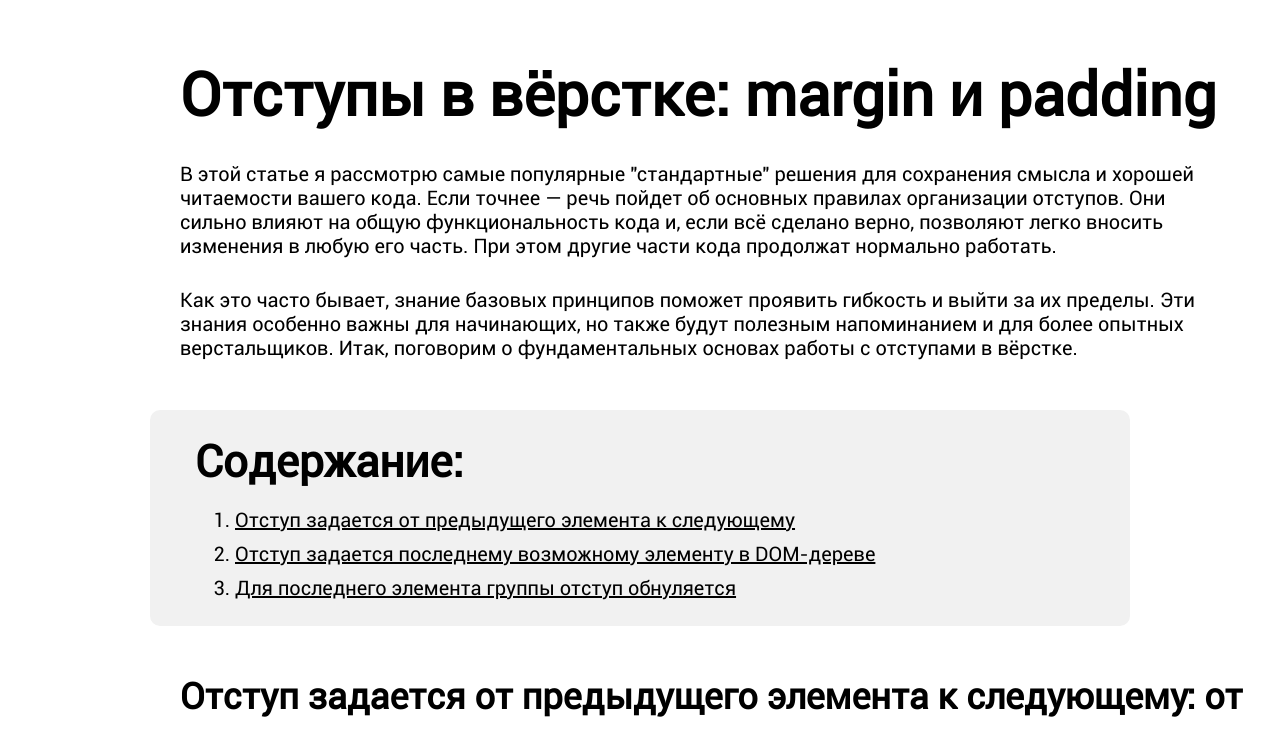
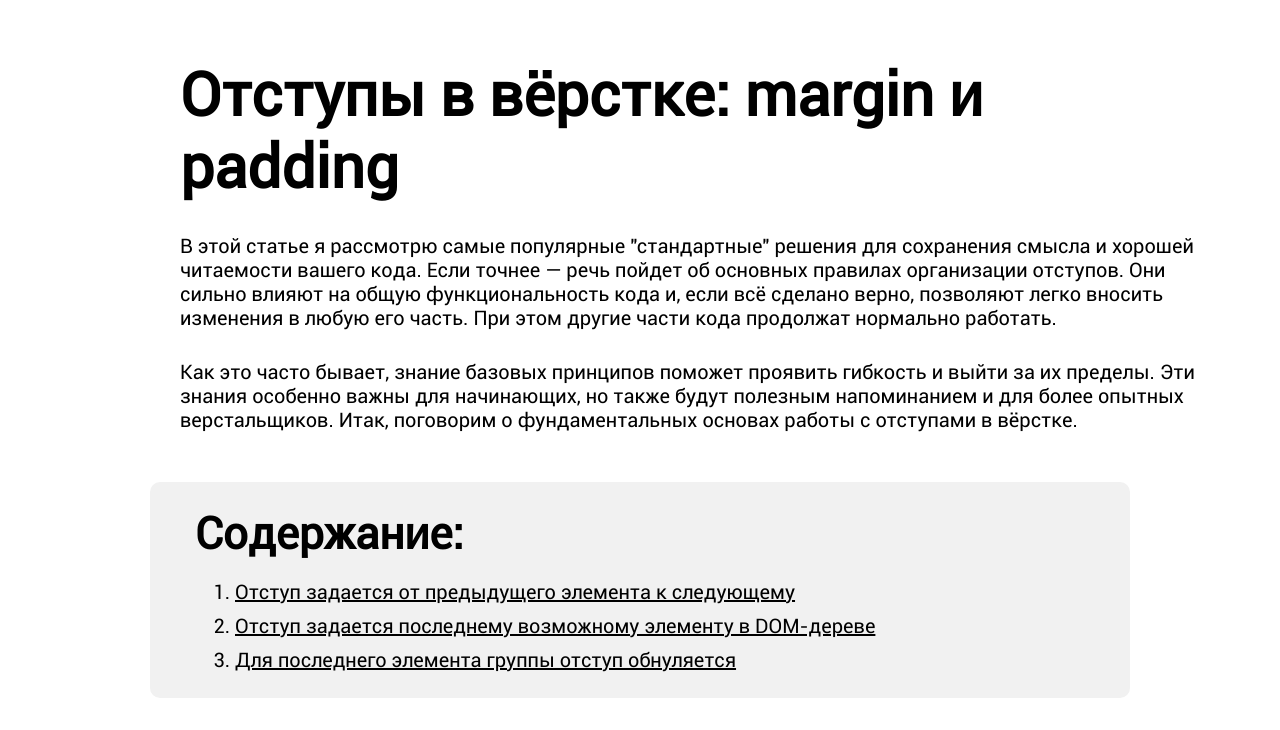
Before and after one commit to MuradIssin/indentation, a plain HTML site: page index.html in a window 1280 px wide. Shown: the top 730 px of the page. Drawn offline with Linux system fonts and the light colour scheme; files whose address does not match are found by name.

Commit message:
исправления 05 марта 2023

```diff
--- a/css/article/block.css
+++ b/css/article/block.css
@@ -1,11 +1,10 @@
 .block {
   padding-left: 30px;
-  /* width: 1080px; */
   width: 1110px;
+  margin-bottom: 50px;
 }
 
 .block__title {
-  padding-top: 50px;
   font-weight: 900;
   font-size: 36px;
   line-height: 43px;
--- a/css/article/content.css
+++ b/css/article/content.css
@@ -1,13 +1,10 @@
 .content {
-  padding-top: 50px;
-}
-
-.content__border {
   background-color: #F1F1F1;
   border-radius: 10px;
   padding-left: 45px;
   padding-top: 1px;
   padding-bottom: 1px;
+  margin-bottom: 50px;
 }
 
 .content__title {
--- a/css/article/discription.css
+++ b/css/article/discription.css
@@ -1,15 +1,17 @@
-.discription {
-  padding-left: 30px;
-  width: 1080px;
-}
-
-.discription__title {
+.article__title {
   font-size: 60px;
   font-weight: 900;
   line-height: 72px;
   padding-top: 60px;
   margin-bottom: 30px;
   text-align: left;
+  padding-left: 30px;
+}
+
+.discription {
+  padding-left: 30px;
+  width: 1080px;
+  padding-bottom: 50px;
 }
 
 .discription__text {
--- a/css/article/total.css
+++ b/css/article/total.css
@@ -1,7 +1,3 @@
-.total {
-  padding-top: 50px;
-}
-
 .total__border {
   background-color: #F1F1F1;
   border-radius: 10px;
--- a/index.html
+++ b/index.html
@@ -19,9 +19,8 @@
 <body>
   <article class="article">
     <div class="container">
-
+      <h1 class="article__title">Отступы в вёрстке: margin и padding</h1>
       <div class="discription">
-        <h1 class="discription__title">Отступы в вёрстке: margin и padding</h1>
         <p class="discription__text">В этой статье я рассмотрю самые популярные "стандартные" решения для сохранения
           смысла и хорошей читаемости вашего кода. Если точнее — речь пойдет об основных правилах организации отступов.
           Они сильно влияют на общую функциональность кода и, если всё сделано верно, позволяют легко вносить изменения
@@ -31,8 +30,7 @@
           верстальщиков. Итак, поговорим о фундаментальных основах работы с отступами в вёрстке.</p>
       </div>
 
-      <aside class="content">
-        <div class="content__border">
+      <nav class="content">
         <h2 class="content__title">Содержание:</h2>
         <ol class="content__list">
           <li class="content__link"><a href="#first">Отступ задается от предыдущего элемента к следующему</a></li>
@@ -40,8 +38,7 @@
           </li>
           <li class="content__link"><a href="#third">Для последнего элемента группы отступ обнуляется</a></li>
         </ol>
-        </div>
-      </aside>
+      </nav>
 
       <section class="block" id="first">
         <h2 class="block__title">Отступ задается от предыдущего элемента к следующему: от первого ко второму, сверху
```
Lines whose indentation alone changed are shown as unchanged.
